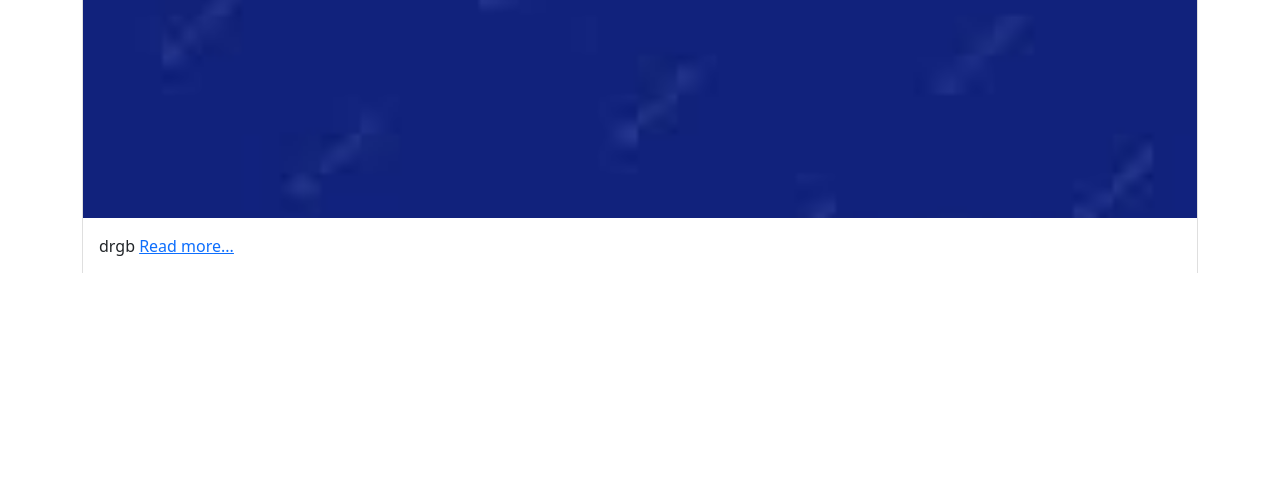
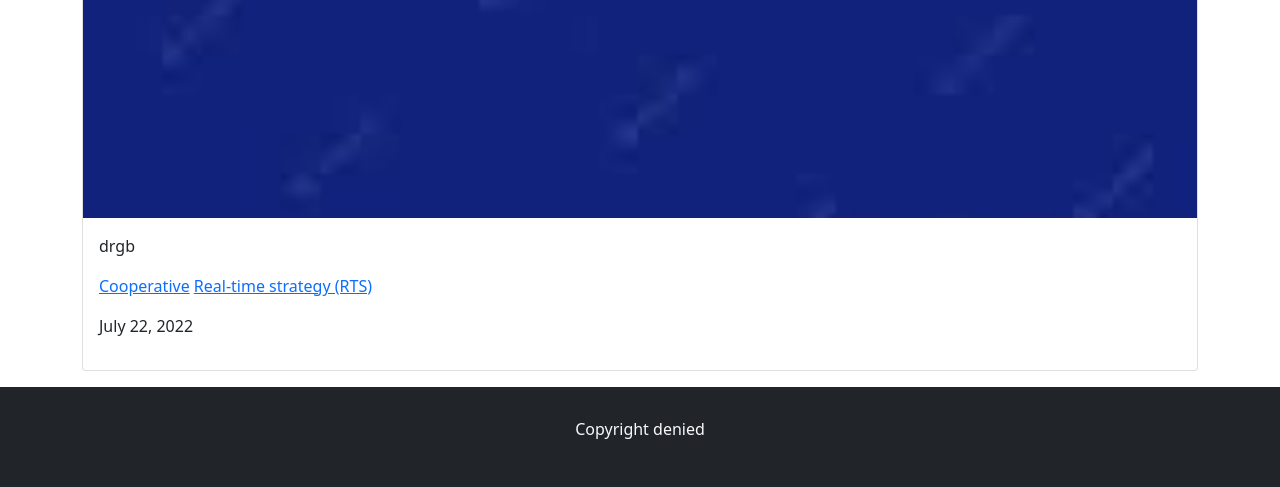
Before and after one commit to tykhon2006/masterGaming, a Django app: page /post/5/ in a window 1280 px wide. Shown: the part 998-1485 px from the top of the page. Run offline with Django 4.2, Linux system fonts and the light colour scheme; data comes from the database, SQL or seed files in the repository.

Commit message:
card fix

```diff
--- a/project_1/blog/templates/blog/includes/card.html
+++ b/project_1/blog/templates/blog/includes/card.html
@@ -6,7 +6,6 @@
     <div class="card-body">
         <p class="card-text">
             {{post.body}}
-            <a href="{{post.get_absolute_url}}">Read more...</a>
         </p>
         {% include "blog/includes/part_post/tags.html" %}
         {% include "blog/includes/part_post/datepub.html" %}
--- a/project_1/blog/templates/blog/index.html
+++ b/project_1/blog/templates/blog/index.html
@@ -8,7 +8,7 @@
 {% block content %}
     <article class="">
         {% for post in posts %}
-            {% include "blog/includes/card.html" %}
+            {% include "blog/includes/card_template.html" %}
         {% endfor %}
     </article>
 {% endblock %}
--- a/project_1/blog/templates/blog/post_detail.html
+++ b/project_1/blog/templates/blog/post_detail.html
@@ -5,5 +5,5 @@
 {% endblock %}
 
 {% block content %}
-    {% include "blog/includes/card_template.html" %}
+    {% include "blog/includes/card.html" %}
 {% endblock %}
```
